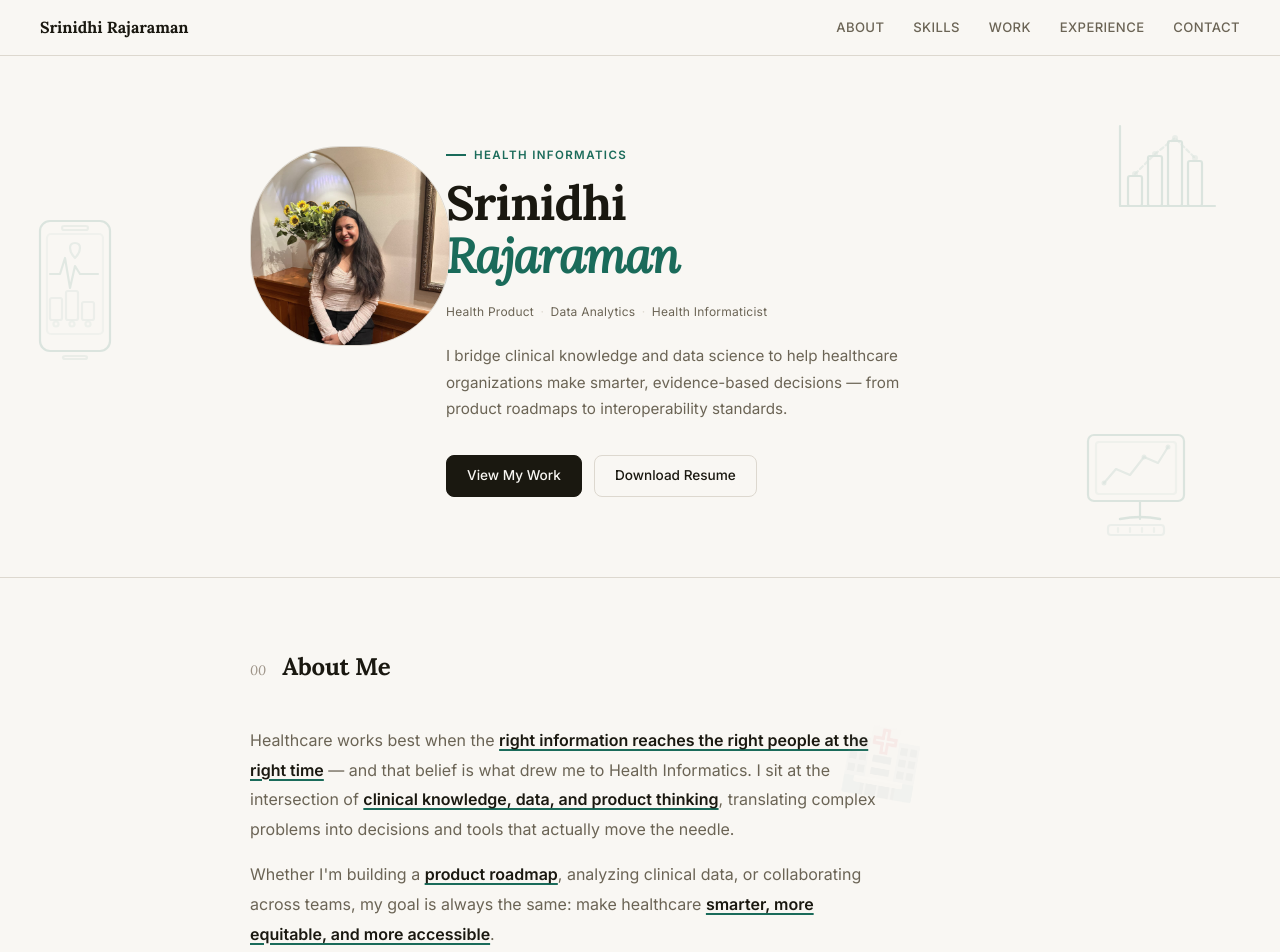
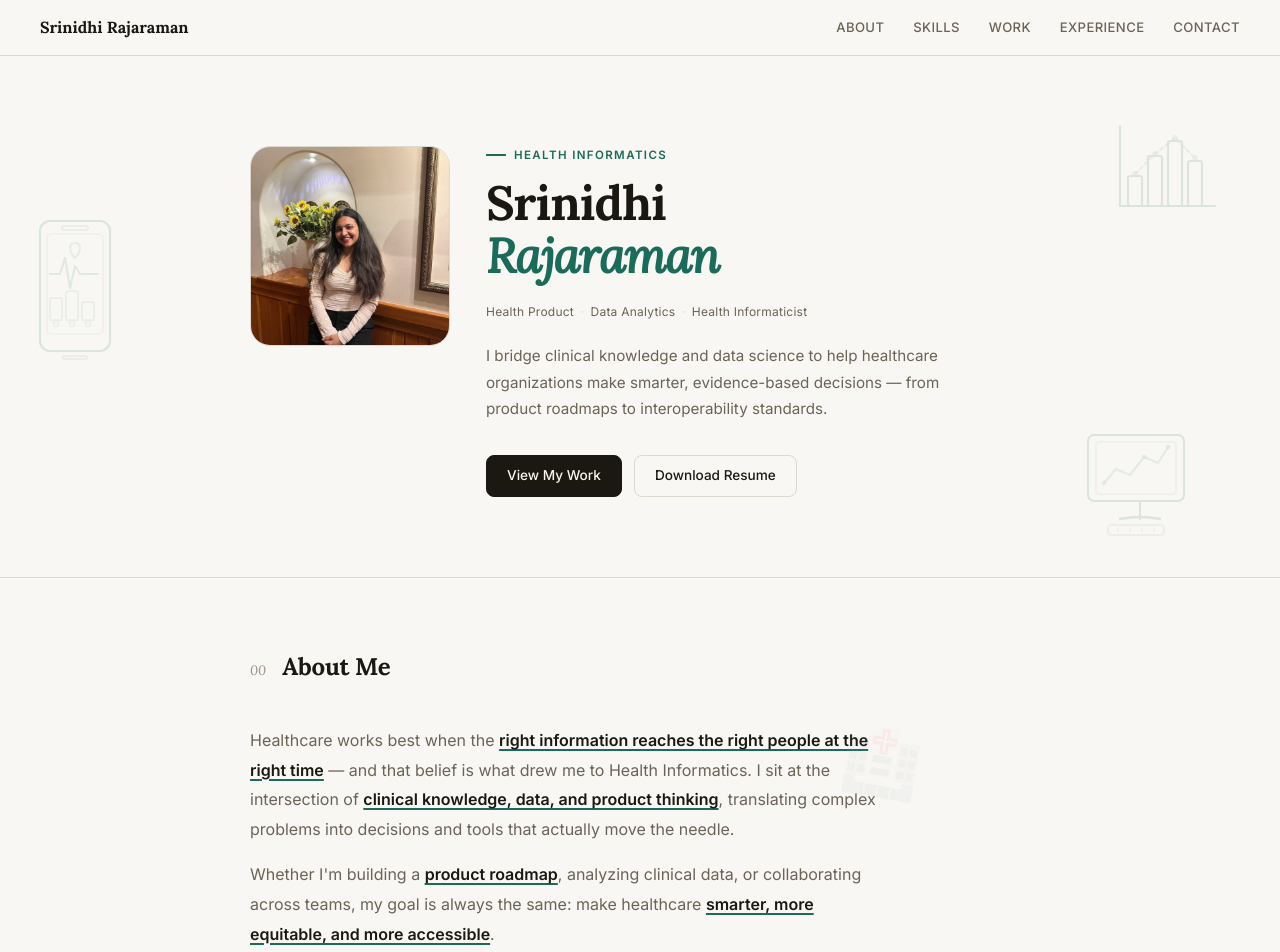
Before and after one commit to srinidhirajaraman/srinidhirajaraman.github.io, a plain HTML site: page index.html in a window 1280 px wide. Shown: the top 952 px of the page. Drawn offline with Linux system fonts and the light colour scheme.

Commit message:
Add files via upload

```diff
--- a/index.html
+++ b/index.html
@@ -50,8 +50,8 @@ nav{
 /* HERO */
 #hero-wrap{position:relative;overflow:hidden}
 #hero{padding:90px 2.5rem 80px;max-width:860px;margin:0 auto;position:relative;z-index:1}
-.hero-inner{display:grid;grid-template-columns:auto 1fr;gap:3.5rem;align-items:start}
-.hero-photo{width:200px;height:200px;border-radius:45%;object-fit:cover;border:1px solid var(--border);display:block;filter:grayscale(10%)}
+.hero-inner{display:grid;grid-template-columns:auto 1fr;gap:6rem;align-items:start}
+.hero-photo{width:200px;height:200px;border-radius:10%;object-fit:cover;border:1px solid var(--border);display:block;filter:grayscale(10%)}
 .hero-label{font-size:0.72rem;font-weight:600;text-transform:uppercase;letter-spacing:0.12em;color:var(--accent);margin-bottom:0.8rem;display:flex;align-items:center;gap:8px}
 .hero-label::before{content:'';width:20px;height:1.5px;background:var(--accent)}
 h1{font-size:clamp(2rem,5vw,3rem);font-weight:700;line-height:1.1;letter-spacing:-0.02em;margin-bottom:1rem;color:var(--ink)}
```
